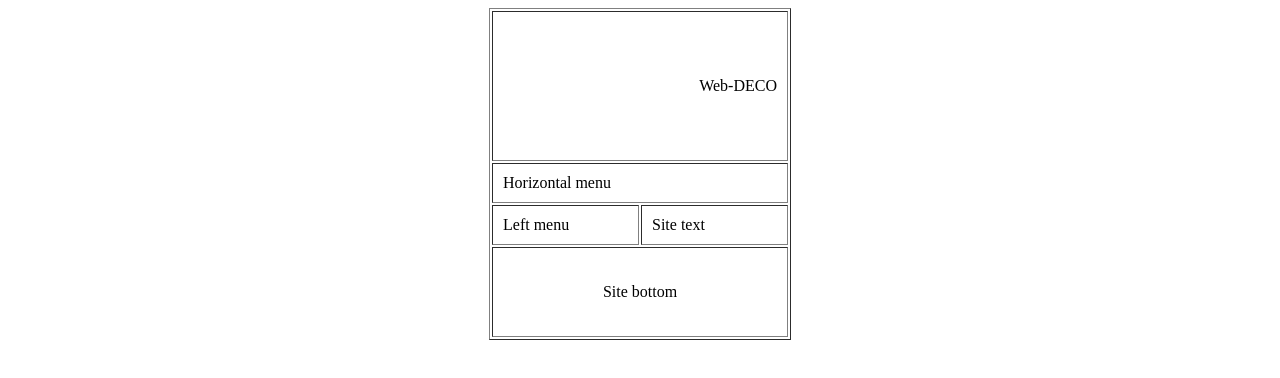
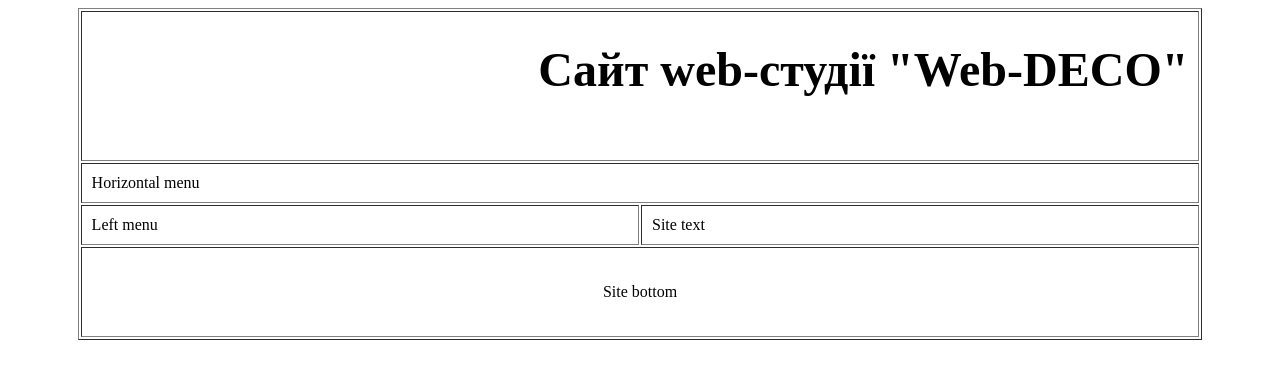
Before and after one commit to tkacib411/tkacib411.github.io, a plain HTML site: page index.html in a window 1280 px wide. Drawn offline with Linux system fonts and the light colour scheme.

Commit message:
05 - vkazav nazvu sayta

```diff
--- a/index.html
+++ b/index.html
@@ -7,7 +7,7 @@
         <!--========================= Каркас сайта ===================-->
         <table border="1" align="center" cellpadding="10">
             <tr>
-                <td colspan="2" height="150" align="right">Web-DECO</td>
+                <td colspan="2" height="150" align="right"><font size="5"><h1>Сайт web-студії "Web-DECO"</h1></font></td>
             </tr>
             <tr>
                 <td colspan="2">Horizontal menu</td>
```
